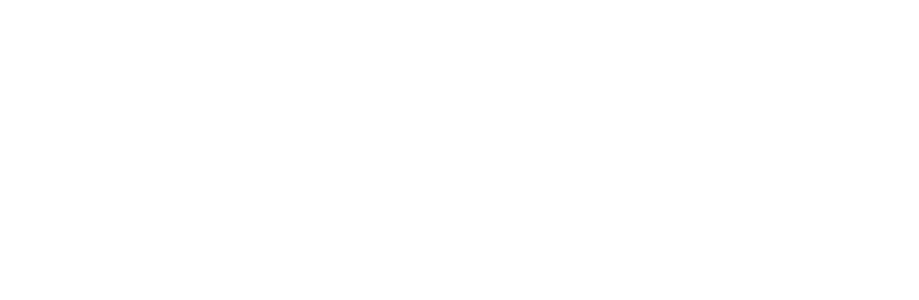
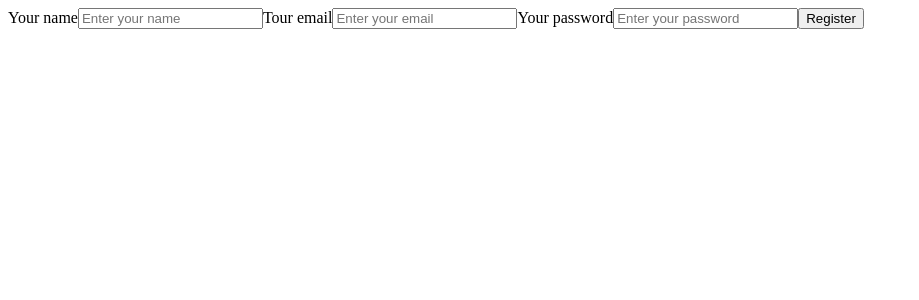
Before and after one commit to Deividas-Kozlovas/todo-learning, a React (Vite) app: page /register in a window 1280 px wide. Before the commit this address had no page. Shown: the top 300 px of the page, without its empty margins (0-919 px from the left). Built offline with nearby package versions, Linux system fonts and the light colour scheme.

Commit message:
fix firebase confige and service to register user

```diff
--- a/src/components/app/App.tsx
+++ b/src/components/app/App.tsx
@@ -1,11 +1,13 @@
 import { BrowserRouter as Router, Routes, Route } from "react-router-dom";
 import Login from "../../pages/Login/Login";
+import Register from "../../user/Register";
 
 function App() {
   return (
     <Router>
       <Routes>
         <Route path="/" element={<Login />} />
+        <Route path="/register" element={<Register />} />
       </Routes>
     </Router>
   );
--- a/src/firebase.ts
+++ b/src/firebase.ts
@@ -1,23 +1,25 @@
-import { initializeApp } from "firebase/app";
 import { getAuth } from "firebase/auth";
 import { getFirestore } from "firebase/firestore";
 
-// Your Firebase configuration object
+
+// Import the functions you need from the SDKs you need
+import { initializeApp } from "firebase/app";
+// TODO: Add SDKs for Firebase products that you want to use
+// https://firebase.google.com/docs/web/setup#available-libraries
+
+// Your web app's Firebase configuration
 const firebaseConfig = {
-  apiKey: "AIzaSyDOHjEQF2ywHyJetfk2VeTvxxmJDjfDEHo",
-  authDomain: "learning-todo-9153c.firebaseapp.com",
-  projectId: "learning-todo-9153c",
-  storageBucket: "learning-todo-9153c.firebasestorage.app",
-  messagingSenderId: "956316306529",
-  appId: "1:956316306529:web:e0668138787ee677742e20",
+  apiKey: "AIzaSyDXByJnHD9oPXuvuR6Apiv23GbpTZsq9Wk",
+  authDomain: "todo-test-847f1.firebaseapp.com",
+  projectId: "todo-test-847f1",
+  storageBucket: "todo-test-847f1.firebasestorage.app",
+  messagingSenderId: "784341354950",
+  appId: "1:784341354950:web:89bcd4085e673ce0644ac7"
 };
 
 // Initialize Firebase
 const app = initializeApp(firebaseConfig);
+const db = getFirestore(app);
+const auth = getAuth(app);
 
-// Initialize auth and firestore
-const auth = getAuth(app);
-const db = getFirestore(app);
-
-// Export services for use elsewhere
 export { auth, db, app };
--- a/src/services/AuthServices.tsx
+++ b/src/services/AuthServices.tsx
@@ -1,6 +1,6 @@
 import { auth, db } from "../firebase";
 import { createUserWithEmailAndPassword } from "firebase/auth";
-import { collection, addDoc } from "firebase/firestore";
+import { addDoc, collection } from "firebase/firestore";
 
 const registerWithEmailAndPassword = async (
   name: string,
@@ -22,7 +22,11 @@
       authProvider: "local",
     });
   } catch (error) {
-    console.error("Error registering user:", error);
+    if (error instanceof Error) {
+      console.error("Error message:", error.message);
+    } else {
+      console.error("Unexpected error:", error);
+    }
   }
 };
 
--- a/src/user/Register.tsx
+++ b/src/user/Register.tsx
@@ -1,4 +1,5 @@
 import { useState } from "react";
+import { registerWithEmailAndPassword } from "../services/AuthServices";
 
 interface UserData {
   name: string;
@@ -20,8 +21,21 @@
     });
   };
 
+  const submitHandler = (e: { preventDefault: () => void }) => {
+    e.preventDefault();
+    if (!userData.name || !userData.email || !userData.password) {
+      alert("Please fill in all fields.");
+      return;
+    }
+    registerWithEmailAndPassword(
+      userData.name,
+      userData.email,
+      userData.password
+    );
+  };
+
   return (
-    <form>
+    <form onSubmit={submitHandler}>
       <label htmlFor="name">Your name</label>
       <input
         type="text"
@@ -49,6 +63,7 @@
         onChange={handleChange}
         value={userData.password}
       />
+      <button type="submit">Register</button>
     </form>
   );
 };
```
